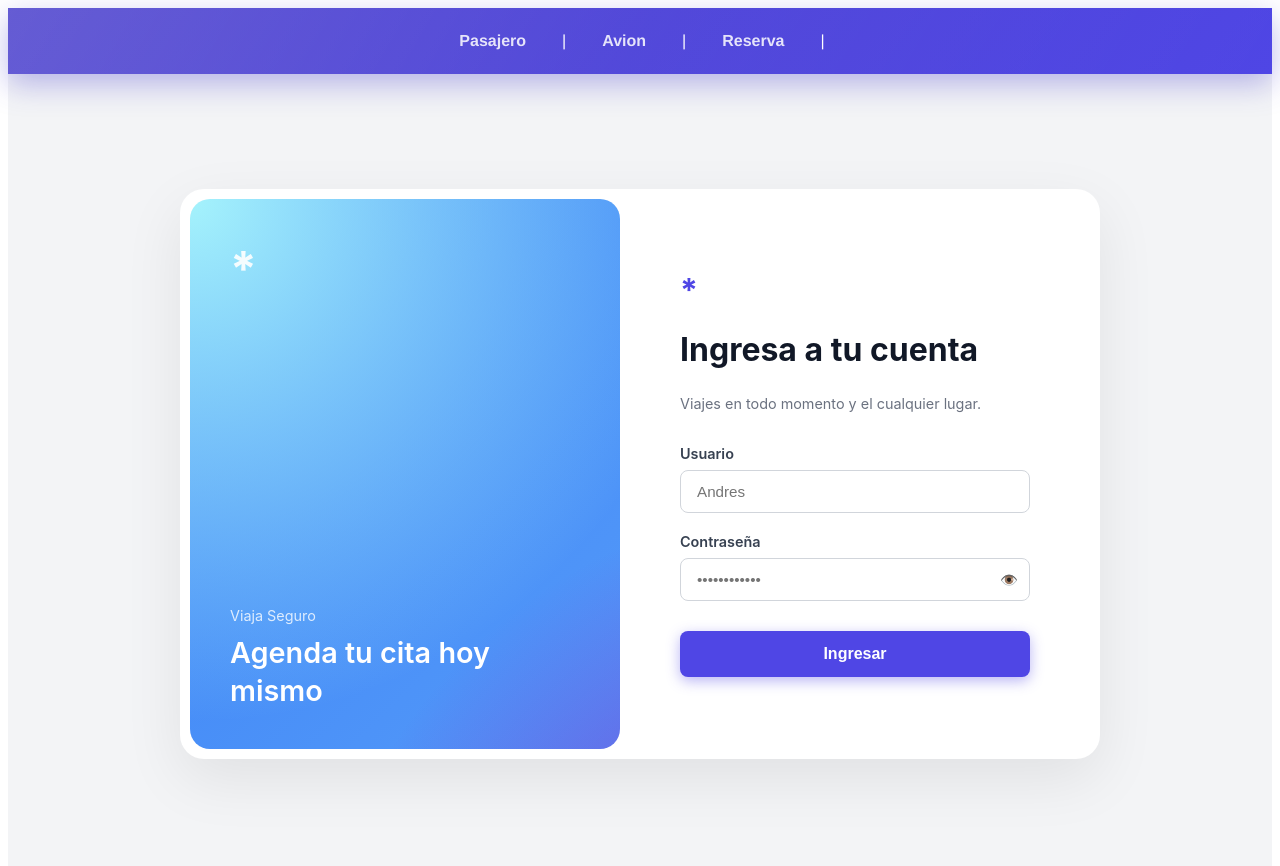
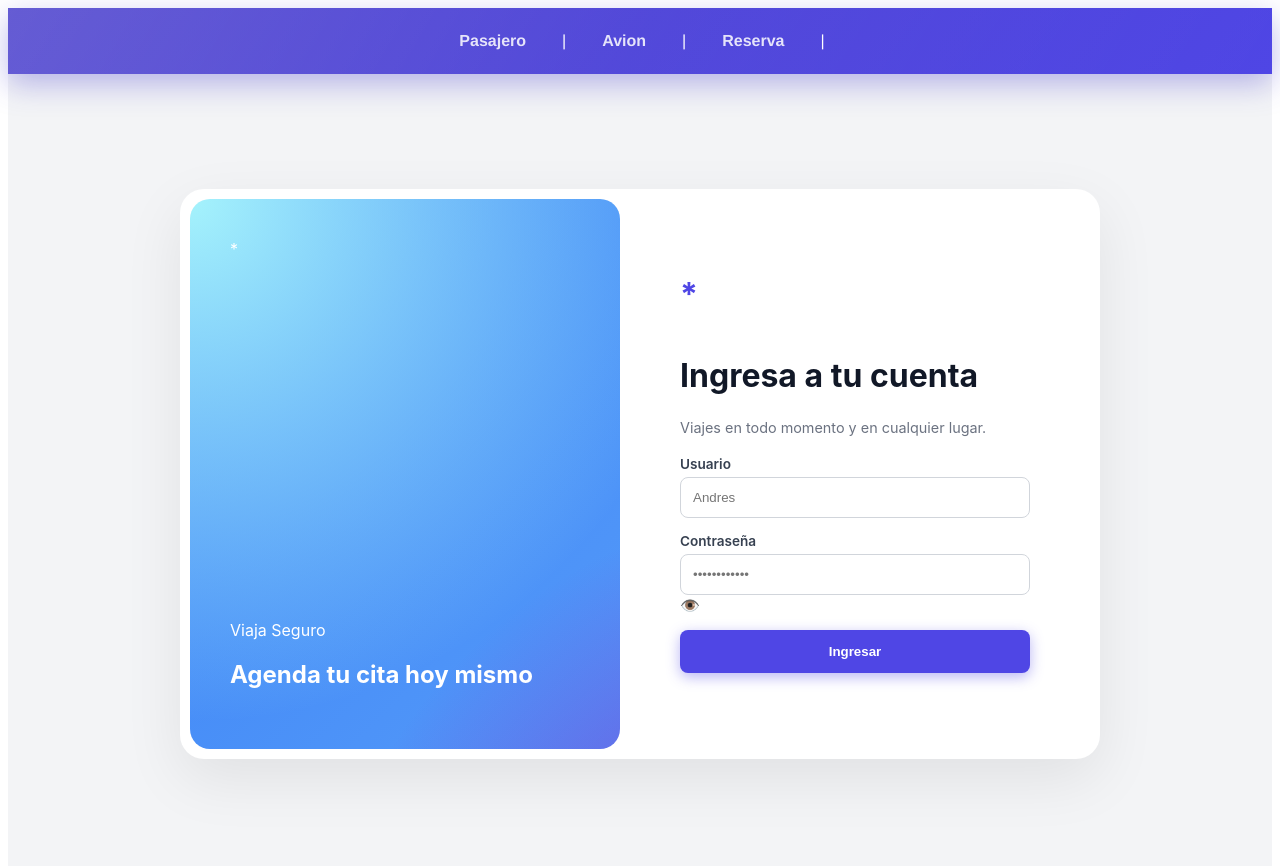
Before and after one commit to AndyDNH/pw_vue_p9_g3, a Vue app: page /pasajero in a window 1280 px wide. Shown: the top 866 px of the page. Built offline with nearby package versions, Linux system fonts and the light colour scheme.

Commit message:
Correcciones

```diff
--- a/src/components/Login.vue
+++ b/src/components/Login.vue
@@ -1,7 +1,6 @@
 <template>
   <div class="login-wrapper">
     <div class="card">
-
       <div class="left-panel">
         <div class="logo-white">*</div>
         <div class="left-content">
@@ -14,10 +13,16 @@
         <div class="logo-color">*</div>
         <h1>Ingresa a tu cuenta</h1>
         <p class="description">
-          Viajes en todo momento y el cualquier lugar.
+          Viajes en todo momento y en cualquier lugar.
         </p>
 
-        <form @submit.prevent="handleLogin">
+        <div v-if="mostrarMensaje" class="mensaje-container">
+          <span :class="['mensaje', { 'mensaje-error': esError }]">
+            {{ mensaje }}
+          </span>
+        </div>
+
+        <form @submit.prevent="login">
           <div class="input-group">
             <label for="usuario">Usuario</label>
             <input id="usuario" type="text" v-model="usuario" placeholder="Andres">
@@ -31,45 +36,104 @@
             </div>
           </div>
 
-          <button @click="login()" type="submit" class="btn-primary">
+          <button type="submit" class="btn-primary">
             Ingresar
           </button>
         </form>
       </div>
-
     </div>
   </div>
 </template>
 
 <script>
 import { obtenertokenFachada } from "../clients/AutorizationClient.js";
+
 export default {
   data() {
     return {
       usuario: "",
       password: "",
+      // Estado para mensajes
+      mensaje: "",
+      mostrarMensaje: false,
+      esError: false
     };
   },
   methods: {
+    mostrarAlerta(texto, error = false) {
+      this.mensaje = texto;
+      this.esError = error;
+      this.mostrarMensaje = true;
+
+      // Si es error, lo quitamos a los 3 segundos
+      if (error) {
+        setTimeout(() => {
+          this.mostrarMensaje = false;
+        }, 3000);
+      }
+    },
+
     async login() {
+      try {
         await obtenertokenFachada(this.usuario, this.password);
         const token = localStorage.getItem("token");
-      console.log('Token: ', token);
-      if (token) {
+
+        if (token && token !== "undefined" && token !== "null") {
           localStorage.setItem("estaAutenticado", true);
+          this.mostrarAlerta("Usuario Autenticado", false);
+
+          setTimeout(() => {
             const redirectPath = this.$route.query.redirect || { name: 'pasajero' };
             this.$router.push(redirectPath);
+          }, 2000);
+
         } else {
-        console.log('Credenciales incorrectas, vuelva a ingresar sus credenciales');
+          this.mostrarAlerta("Credenciales Incorrectas, Vuelva a intentarlo", true);
         }
-
+      } catch (error) {
+        this.mostrarAlerta("Error de conexión con el servidor", true);
+        console.error('Error Login:', error);
+      }
     },
   },
 };
 </script>
 
 <style scoped>
-/* Contenedor General para centrar en pantalla */
+/* --- ESTILOS DE MENSAJES (Basados en GestionPasajeros) --- */
+.mensaje-container {
+  margin-bottom: 1.5rem;
+  display: flex;
+  justify-content: center;
+  animation: slideDown 0.3s ease-out;
+}
+
+.mensaje {
+  display: inline-block;
+  padding: 10px 20px;
+  border-radius: 10px;
+  font-weight: 600;
+  font-size: 0.85rem;
+  background-color: #eef2ff; /* Azul para éxito */
+  color: #4f46e5;
+  border: 1px solid rgba(79, 70, 229, 0.2);
+  box-shadow: 0 4px 12px rgba(79, 70, 229, 0.1);
+  text-align: center;
+}
+
+.mensaje-error {
+  background-color: #fef2f2; /* Rojo para error */
+  color: #ef4444;
+  border: 1px solid rgba(239, 68, 68, 0.2);
+  box-shadow: 0 4px 12px rgba(239, 68, 68, 0.1);
+}
+
+@keyframes slideDown {
+  from { opacity: 0; transform: translateY(-10px); }
+  to { opacity: 1; transform: translateY(0); }
+}
+
+/* --- TUS ESTILOS EXISTENTES --- */
 .login-wrapper {
   display: flex;
   justify-content: center;
@@ -79,7 +143,6 @@ export default {
   font-family: 'Inter', sans-serif;
 }
 
-/* Tarjeta Principal */
 .card {
   display: flex;
   width: 900px;
@@ -89,16 +152,12 @@ export default {
   box-shadow: 0 20px 60px rgba(0, 0, 0, 0.08);
   overflow: hidden;
   padding: 10px;
-  /* Pequeño padding interno como en el diseño */
 }
 
-/* --- Panel Izquierdo (Gradiente) --- */
 .left-panel {
   flex: 1;
   border-radius: 20px;
-  /* El truco del degradado estilo "blur" */
-  background:
-    radial-gradient(circle at top left, #a5f3fc, transparent 50%),
+  background: radial-gradient(circle at top left, #a5f3fc, transparent 50%),
               radial-gradient(circle at bottom right, #7e22ce, transparent 50%),
               linear-gradient(135deg, #3b82f6, #60a5fa);
   background-size: 150% 150%;
@@ -107,29 +166,8 @@ export default {
   flex-direction: column;
   justify-content: space-between;
   color: white;
-  position: relative;
 }
 
-.logo-white {
-  font-size: 3rem;
-  font-weight: bold;
-  opacity: 0.9;
-}
-
-.subtitle-small {
-  font-size: 0.9rem;
-  opacity: 0.8;
-  margin-bottom: 10px;
-}
-
-.left-content h2 {
-  font-size: 1.8rem;
-  line-height: 1.3;
-  font-weight: 600;
-  margin: 0;
-}
-
-/* --- Panel Derecho (Formulario) --- */
 .right-panel {
   flex: 1;
   padding: 40px 60px;
@@ -148,87 +186,45 @@ export default {
 h1 {
   font-size: 2rem;
   color: #111827;
-  margin: 0 0 10px 0;
+  margin-bottom: 10px;
   font-weight: 700;
 }
 
 .description {
   color: #6b7280;
   font-size: 0.9rem;
-  line-height: 1.5;
-  margin-bottom: 30px;
+  margin-bottom: 20px;
 }
 
-/* Inputs */
 .input-group {
-  margin-bottom: 20px;
+  margin-bottom: 15px;
 }
 
 label {
   display: block;
-  font-size: 0.9rem;
+  font-size: 0.85rem;
   font-weight: 600;
   color: #374151;
-  margin-bottom: 8px;
+  margin-bottom: 5px;
 }
 
 input {
   width: 100%;
-  padding: 12px 16px;
+  padding: 12px;
   border: 1px solid #d1d5db;
   border-radius: 8px;
-  font-size: 0.95rem;
-  color: #1f2937;
-  outline: none;
-  transition: border-color 0.2s, box-shadow 0.2s;
   box-sizing: border-box;
-  /* Importante para que el padding no rompa el width */
 }
 
-input:focus {
-  border-color: #4f46e5;
-  box-shadow: 0 0 0 3px rgba(79, 70, 229, 0.1);
-}
-
-/* Wrapper para el icono de ojo en password */
-.password-wrapper {
-  position: relative;
-}
-
-.eye-icon {
-  position: absolute;
-  right: 12px;
-  top: 50%;
-  transform: translateY(-50%);
-  cursor: pointer;
-  color: #9ca3af;
-  font-size: 0.9rem;
-}
-
-/* Botón Principal */
 .btn-primary {
   width: 100%;
   background-color: #4f46e5;
-  /* Color índigo similar a la imagen */
   color: white;
   padding: 14px;
   border: none;
   border-radius: 8px;
-  font-size: 1rem;
   font-weight: 600;
   cursor: pointer;
-  margin-top: 10px;
   box-shadow: 0 4px 14px rgba(79, 70, 229, 0.4);
-  /* Sombra suave de color */
-  transition: transform 0.1s, box-shadow 0.2s;
-}
-
-.btn-primary:hover {
-  background-color: #4338ca;
-  box-shadow: 0 6px 20px rgba(79, 70, 229, 0.6);
-}
-
-.btn-primary:active {
-  transform: scale(0.98);
 }
 </style>
--- a/src/components/Pasajero.vue
+++ b/src/components/Pasajero.vue
@@ -193,7 +193,7 @@
               <button @click="cancelarEdicion" class="btn-limpiar">
                 Cancelar
               </button>
-              <button @click="actualizar" class="btn-general">
+              <button @click="actualizar()" class="btn-general">
                 Actualizar
               </button>
             </div>
@@ -382,7 +382,7 @@ export default {
         !this.nombreEditar ||
         !this.apellidoEditar ||
         !this.cedulaEditar ||
-        !this.emailEditar ||
+        !this.correoEditar ||
         !this.telefonoEditar ||
         !this.fechaNacimientoEditar
       ) {
@@ -395,12 +395,13 @@ export default {
           nombre: this.nombreEditar,
           apellido: this.apellidoEditar,
           cedula: this.cedulaEditar,
-          email: this.emailEditar,
+          correo: this.correoEditar,
           telefono: this.telefonoEditar,
-          fechaNacimiento: this.fechaNacimientoEditar,
+          fechaNacimiento: this.fechaNacimientoEditar + "T00:00:00",
         };
 
         await actualizarFachada(this.idEditar, pasajero);
+        this.mostrarAlerta("Pasajero actualizado exitosamente");
         this.cancelarEdicion();
       } catch (error) {
         console.log("Error:", error);
--- a/src/components/Reserva.vue
+++ b/src/components/Reserva.vue
@@ -582,7 +582,7 @@ export default {
       origen: this.origenEliminar,
       destino: this.destinoEliminar,
       precio: this.precioEliminar,
-      estado: "CANCELADO",
+      estado: "Cancelado",
       asiento: this.asientoEliminar,
       idAvion: this.idAvionEliminar,
       idPasajero: this.idPasajeroEliminar,
```
Lines whose indentation alone changed are shown as unchanged.
